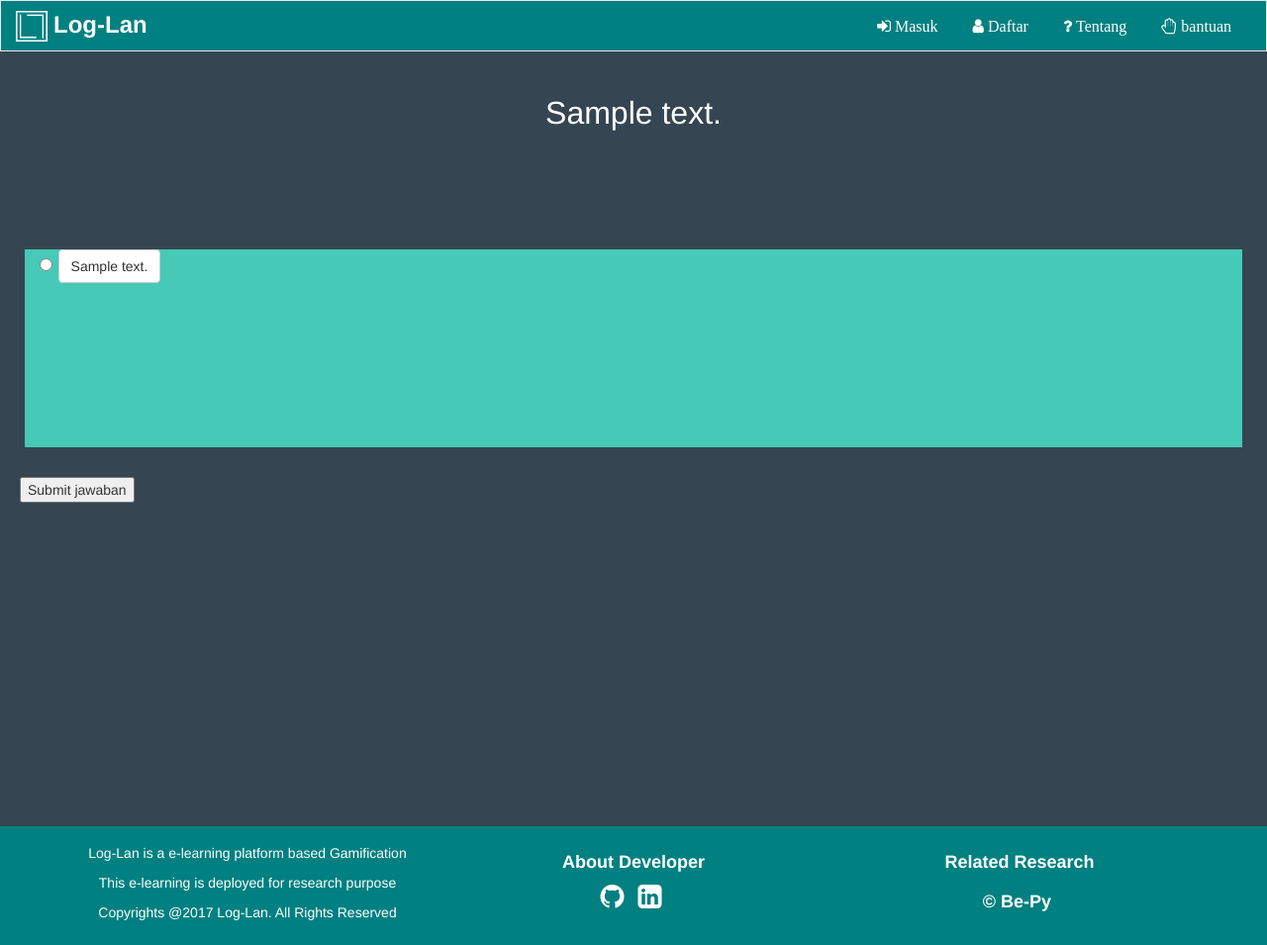
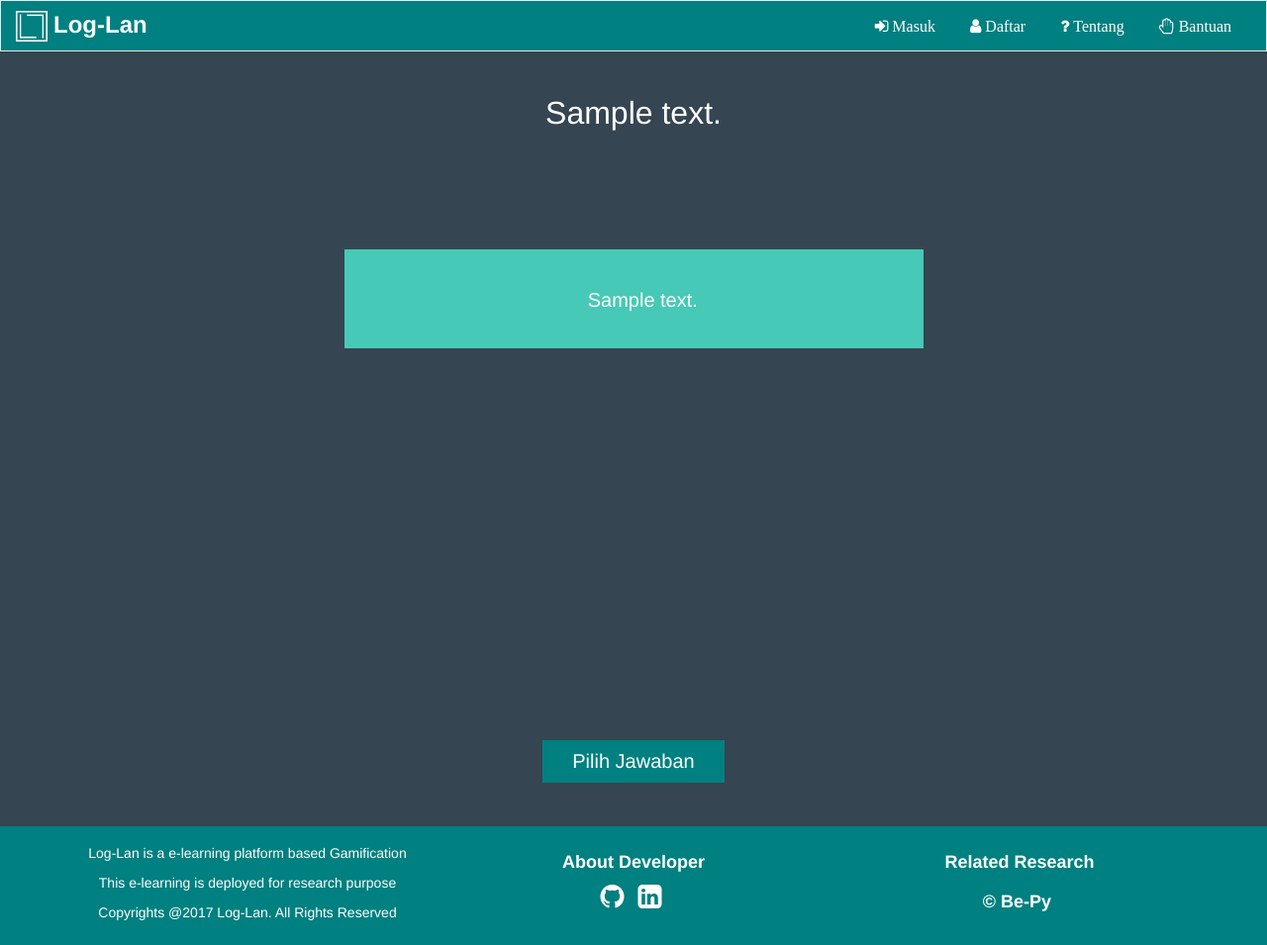
Before and after one commit to muhammadnizaryp/LogLan, a Django app: template templates/loglan/quiz_part_detail.html in a window 1280 px wide. Shown: the whole page at 99% size. Run offline with Django 3.2, Linux system fonts and the light colour scheme; the template is opened without the code that fills it: most values are stand-ins (such as "Sample title", 1, 10 or a date in 2020); parts of the project's set-up code (start-up, migrations or seed data) failed here and were passed over; some libraries are stand-ins or nearby versions.

Commit message:
commit ketiga

```diff
--- a/loglan/models.py
+++ b/loglan/models.py
@@ -121,9 +121,9 @@ class QuizPart(models.Model):
 class QuizTaken(models.Model):
     user = models.OneToOneField(User, related_name='quiz_taken')
     quiz = models.ForeignKey(Quiz, related_name='quiz_takens')
-    quiz_part_is_true = models.ManyToManyField(QuizPart, related_name='quiz_takens_is_true')
-    quiz_part_is_false = models.ManyToManyField(QuizPart, related_name='quiz_takens_is_false')
-    quiz_part_is_completed = models.ManyToManyField(QuizPart, related_name='quiz_takens_is_completed')
+    quiz_part_is_true = models.ManyToManyField(QuizPart, related_name='quiz_takens_is_true',  blank=True)
+    quiz_part_is_false = models.ManyToManyField(QuizPart, related_name='quiz_takens_is_false',  blank=True)
+    quiz_part_is_completed = models.ManyToManyField(QuizPart, related_name='quiz_takens_is_completed', blank=True)
 
     def __str__(self):
         return self.user.username
--- a/loglan/static/css/yoga-styles.css
+++ b/loglan/static/css/yoga-styles.css
@@ -147,10 +147,8 @@ p a{
   color: white;
   font-size: 20px;
   width: 100%;
-  height: 200px;
-}
-.yoga-pilihan-ganda input[type="radio"]:checked{
-  background-color: #fff;
+  height: 100px;
+  margin-bottom: 10px;
 }
 
 .yoga-button-pilihan-ganda:hover,
@@ -158,6 +156,18 @@ p a{
 .yoga-button-pilihan-ganda:focus{
   background-color: #27666E;
   border-color: #27666E;
+  color: white;
+}
+
+.yoga-button-pilihan-ganda-baru{
+  background-color: #27666E;
+  border-color: #27666E;
+  border-radius: 0;
+  color: white;
+  font-size: 20px;
+  width: 100%;
+  height: 100px;
+  margin-bottom: 10px;
 }
 
 #yoga-title{
@@ -449,6 +459,24 @@ p a{
   margin-top: -20px;
   color: white;
 }
+
+.yoga-radio-pilihan{
+  visibility:hidden;
+}
+
+#yoga-row-radio-pilihan-ganda{
+  margin: 30px 0;
+}
+
+#yoga-jumlah-poin-course-user{
+  height: 100%;
+  background-color: #74ECFC;
+  border-color: #74ECFC;
+  color: #152B39;
+  margin-right: -55px;
+  margin-left: 55px;
+  border-radius: 1%;
+}
 /*================================================================= carousel ====================================================================*/
 
 /*.carousel-control.left
--- a/templates/loglan/header_footer.html
+++ b/templates/loglan/header_footer.html
@@ -40,8 +40,8 @@
       <div class="collapse navbar-collapse" id="yoga-navbar-collapse">
         <ul class="nav navbar-nav navbar-right" >
           <li><a href="{% url 'loglan:user_main_page' %}" class="fa fa-user-o" id="yoga-menu-navbar-kanan"> {{request.user.username}}</a></li>
-          <li><a href="{% url 'loglan:ranking' %}" class="fa fa-bar-chart" id="yoga-menu-navbar-kanan"> peringkat</a></li>
-          <li><a href="{% url 'loglan:help' %}" class="fa fa-hand-paper-o" id="yoga-menu-navbar-kanan"> bantuan</a></li>
+          <li><a href="{% url 'loglan:ranking' %}" class="fa fa-bar-chart" id="yoga-menu-navbar-kanan"> Peringkat</a></li>
+          <li><a href="{% url 'loglan:help' %}" class="fa fa-hand-paper-o" id="yoga-menu-navbar-kanan"> Bantuan</a></li>
           <li><a href="/logout" class="fa fa-sign-out" id="yoga-menu-navbar-kanan"> keluar</a></li>
         </ul>
       </div>
@@ -51,7 +51,7 @@
           <li><a href="{% url 'loglan:login' %}" class="fa fa-sign-in" id="yoga-menu-navbar-kanan"> Masuk</a></li>
           <li><a href="{% url 'loglan:signup' %}" class="fa fa-user" id="yoga-menu-navbar-kanan"> Daftar</a></li>
           <li><a href="{% url 'loglan:home' %}" class="fa fa-question" id="yoga-menu-navbar-kanan"> Tentang</a></li>
-          <li><a href="{% url 'loglan:help' %}" class="fa fa-hand-paper-o" id="yoga-menu-navbar-kanan"> bantuan</a></li>
+          <li><a href="{% url 'loglan:help' %}" class="fa fa-hand-paper-o" id="yoga-menu-navbar-kanan"> Bantuan</a></li>
         </ul>
       </div>
       {% endif %}
--- a/templates/loglan/quiz_part_detail.html
+++ b/templates/loglan/quiz_part_detail.html
@@ -8,22 +8,30 @@
       <p class="text-center" style="font-size:32px; ">{{ quiz_part.quiz_content}}</p>
     </div>
   </div>
-<form  method="POST">
-  {% csrf_token %}
+
+  <form  method="POST">{% csrf_token %}
   <div class="row yoga-panel-pilihan-kuis">
     <div class="row yoga-pilihan-ganda">
 
-      {% for answer in quiz_part.quiz_part_answers.all %}
-        <div class="col-md-6 yoga-button-pilihan-ganda">
-          <input type="radio" name="piljan" value="{{answer.id}}"></input>
-          <button type="button" class="btn btn-default ">{{answer.text_answer}}</button>
+      <div class="col-md-3"></div>
+
+      <div class="col-md-6">
+        {% for answer in quiz_part.quiz_part_answers.all %}
+        <div id="yoga-pilihan">
+          <div type="button" class="btn btn-default yoga-button-pilihan-ganda" id="yoga-pilihan-ganda">
+            <div class="row" id="yoga-row-radio-pilihan-ganda">
+              <input type="radio" class="yoga-radio-pilihan" name="piljan" value="{{answer.id}}" autocomplete="off">
+                {{answer.text_answer}}
+              </input>
+            </div>
+          </div>
         </div>
-      {% endfor %}
+        {% endfor %}
+      </div>
+
+      <div class="col-md-3"></div>
 
     </div>
-    <input type="submit" value="Submit jawaban"></input>
-</form>
-
   </div>
 
   <div class="row" id="yoga-panel-button-belajar">
@@ -33,18 +41,14 @@
         <div class="col-md-3"></div>
         <div class="col-md-6">
           <div class="text-center">
-            <!-- {% if course_part.next_part %} -->
-            <!-- <a id="button-next" href="#">
-              <button type="button" class="btn btn-default" id="yoga-button-belajar">Selanjutnya</button>
-            </a> -->
-            <!-- {% else%} -->
-
-            {% if quiz_part.next_quiz %}
+            <!-- {% if quiz_part.next_quiz %}
             <a href="{% url 'loglan:quiz_part_detail' course_slug=quiz_part.course_part.course.course_slug number_part_quiz=quiz_part.next_quiz.number %}">
-              <button type="button" class="btn btn-default" id="yoga-button-belajar">Kuis Selanjutnya</button>
+              Kuis Selanjutnya
             </a>
-            {% endif %}
-            <!-- {% endif %} -->
+            {% endif %} -->
+            <button type="submit" class="btn btn-default" id="yoga-button-belajar">
+              Pilih Jawaban
+            </button>
           </div>
         </div>
         <div class="col-md-3"></div>
@@ -53,12 +57,12 @@
     <div class="col-md-4"></div>
   </div>
 
+  </form>
+
 </div>
 
 <script>
-/*
-* Shuffle jQuery array of elements - see Fisher-Yates algorithm
-*/
+
 jQuery.fn.shuffle = function () {
     var j;
     for (var i = 0; i < this.length; i++) {
@@ -69,6 +73,17 @@ jQuery.fn.shuffle = function () {
 };
 $('.yoga-button-pilihan-ganda').shuffle();
 
+$(".yoga-button-pilihan-ganda").on("on-click", function() {
+  $('.yoga-button-pilihan-ganda').removeClass('yoga-button-pilihan-ganda');
+  $(this).find("label").addClass('yoga-button-pilihan-ganda');
+});
+
+$('.yoga-button-pilihan-ganda').click(function(){
+	$('#yoga-pilihan > .yoga-button-pilihan-ganda-baru').each(function(){
+  	$(this).removeClass('yoga-button-pilihan-ganda-baru').addClass('yoga-button-pilihan-ganda');
+  });
+	$(this).toggleClass('yoga-button-pilihan-ganda-baru');
+});
 
 </script>
 {% endblock %}
```
Also changed, not shown: loglan/templatetags/course.py (+18 -1 lines), loglan/views.py (+9 -5 lines), templates/loglan/course_part_detail.html (+13 -8 lines), templates/loglan/user_main_page.html (+5 -5 lines), db.sqlite3, loglan/migrations/0010_auto_20170508_1159.py (added).
